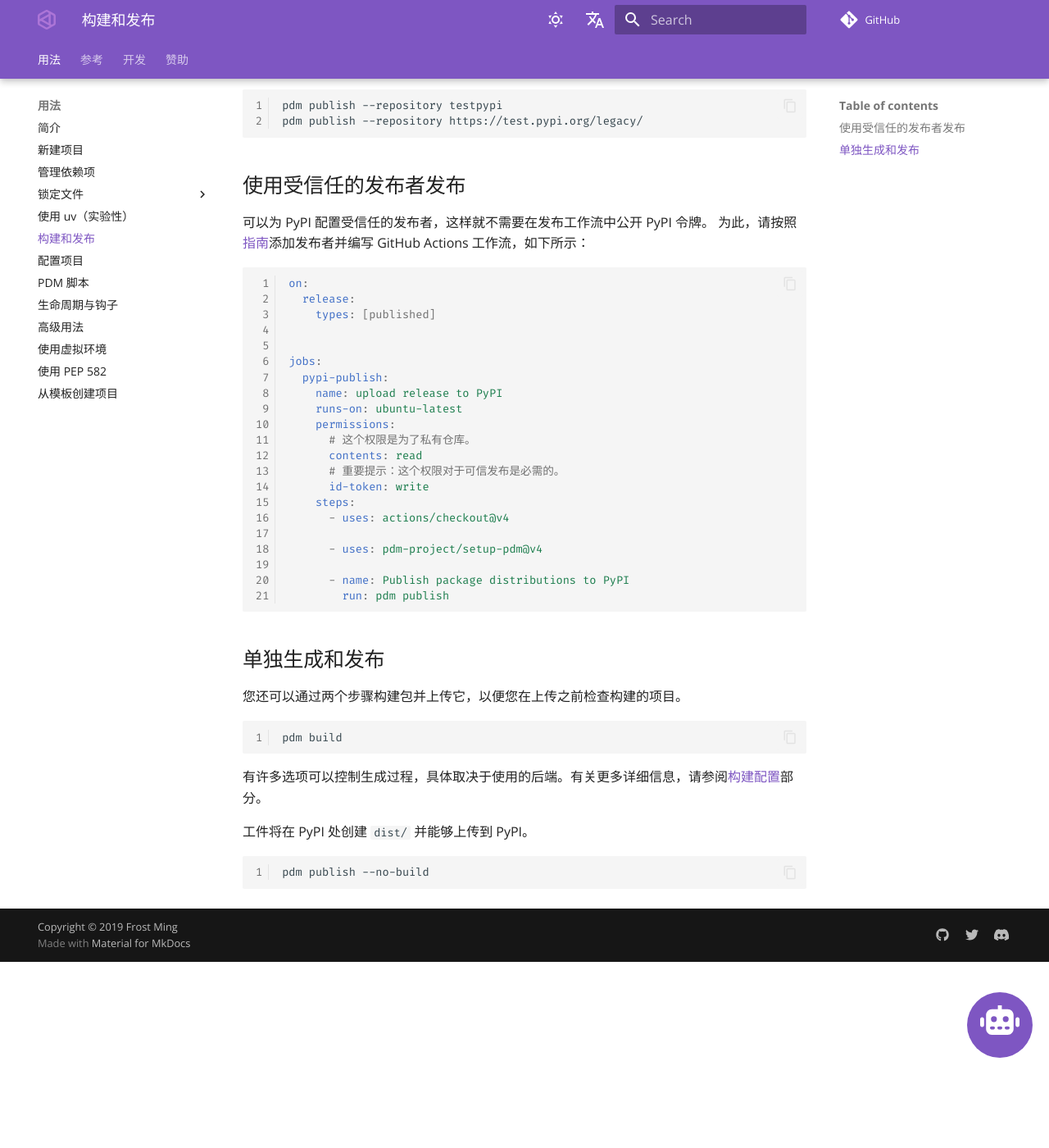
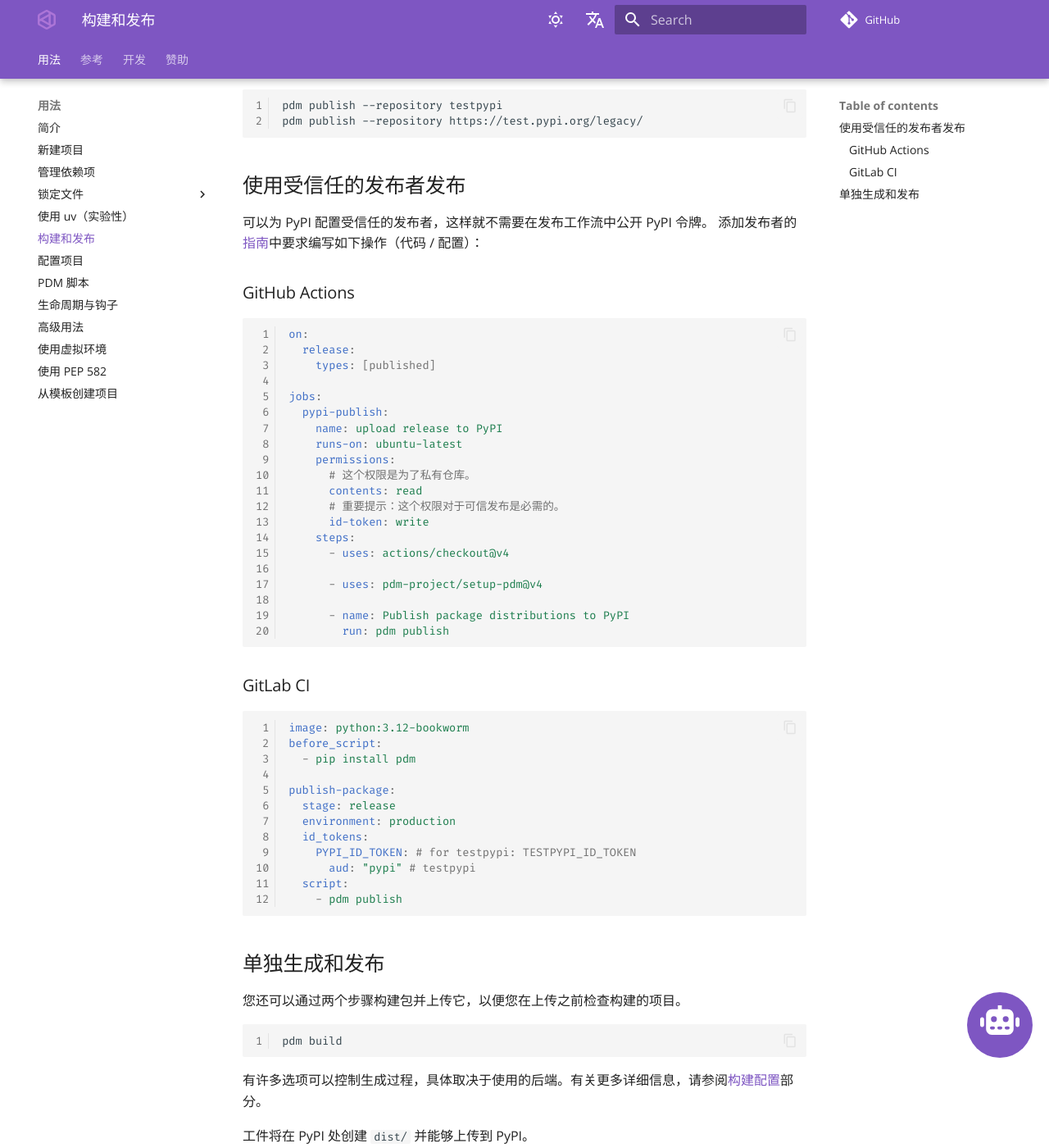
Before and after one commit to pdm-project/pdm-docs-zh, an MkDocs documentation site: the page built from docs/usage/publish.md, in a window 1280 px wide and 1400 px high, scrolled down 439 px. Shown: the whole window at 82% size. Built offline with MkDocs 1.6.1 and Material for MkDocs 9.7.7, drawn with Linux system fonts in a browser that asks for light colours; comment, search, counter and statistics services are not loaded; the version menu is left out; grey boxes are pictures that could not be loaded.

Commit message:
sync: 0fabc965

````diff
--- a/docs/usage/publish.md
+++ b/docs/usage/publish.md
@@ -20,13 +20,14 @@ pdm publish --repository https://test.pypi.org/legacy/
 ## 使用受信任的发布者发布
 
 可以为 PyPI 配置受信任的发布者，这样就不需要在发布工作流中公开 PyPI 令牌。
-为此，请按照[指南](https://docs.pypi.org/trusted-publishers/adding-a-publisher/)添加发布者并编写 GitHub Actions 工作流，如下所示：
+添加发布者的[指南](https://docs.pypi.org/trusted-publishers/adding-a-publisher/)中要求编写如下操作（代码 / 配置）：
+
+### GitHub Actions
 
 ```yaml
 on:
   release:
     types: [published]
-
 
 jobs:
   pypi-publish:
@@ -46,6 +47,23 @@ jobs:
         run: pdm publish
 ```
 
+### GitLab CI
+
+```yaml
+image: python:3.12-bookworm
+before_script:
+  - pip install pdm
+
+publish-package:
+  stage: release
+  environment: production
+  id_tokens:
+    PYPI_ID_TOKEN: # for testpypi: TESTPYPI_ID_TOKEN
+      aud: "pypi" # testpypi
+  script:
+    - pdm publish
+```
+
 ## 单独生成和发布
 
 您还可以通过两个步骤构建包并上传它，以便您在上传之前检查构建的项目。
````
